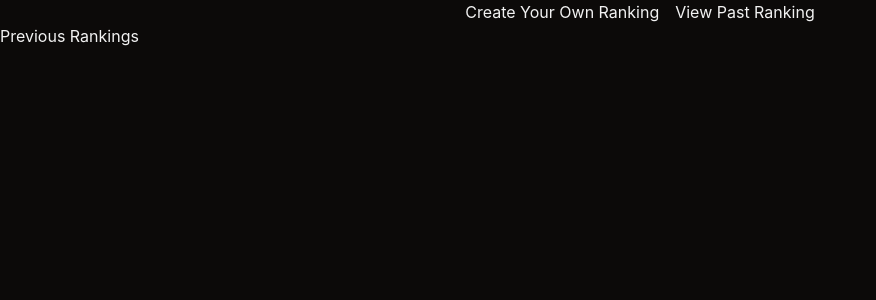
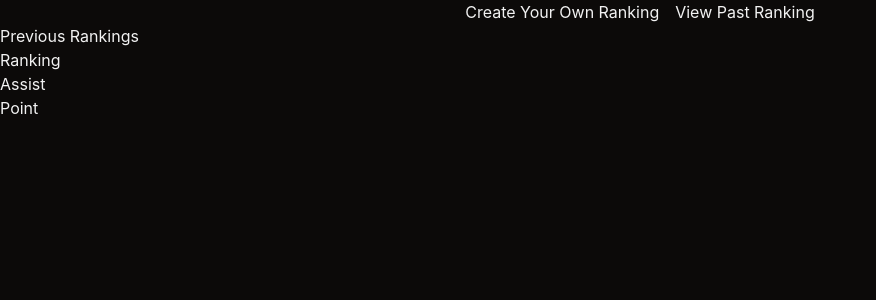
Before and after one commit to rank-my-nba/rank-my-nba, a React app: page /dashboard in a window 1280 px wide. Both pictures are taken after a click on the element "View Past Ranking". Shown: the top 300 px of the page, without its empty margins (0-876 px from the left). Built offline with nearby package versions, Linux system fonts and the light colour scheme; a web font is replaced by a local one.

Commit message:
dbModel set

```diff
--- /dev/null
+++ b/src/components/Ranking.tsx
@@ -0,0 +1,13 @@
+import React from 'react';
+
+const Ranking = () => {
+  return (
+    <div>
+      <h2>Ranking</h2>
+      <div>Assist</div>
+      <div>Point</div>
+    </div>
+  );
+};
+
+export default Ranking;
--- a/src/components/RankingHistory.tsx
+++ b/src/components/RankingHistory.tsx
@@ -1,9 +1,11 @@
 import React from 'react';
+import Ranking from './Ranking';
 
 const RankingHistory = () => {
   return (
     <div>
       <h2>Previous Rankings</h2>
+      <Ranking />
     </div>
   );
 };
```
Also changed, not shown: 1 other file (tests, documents, lock files or other folders).
